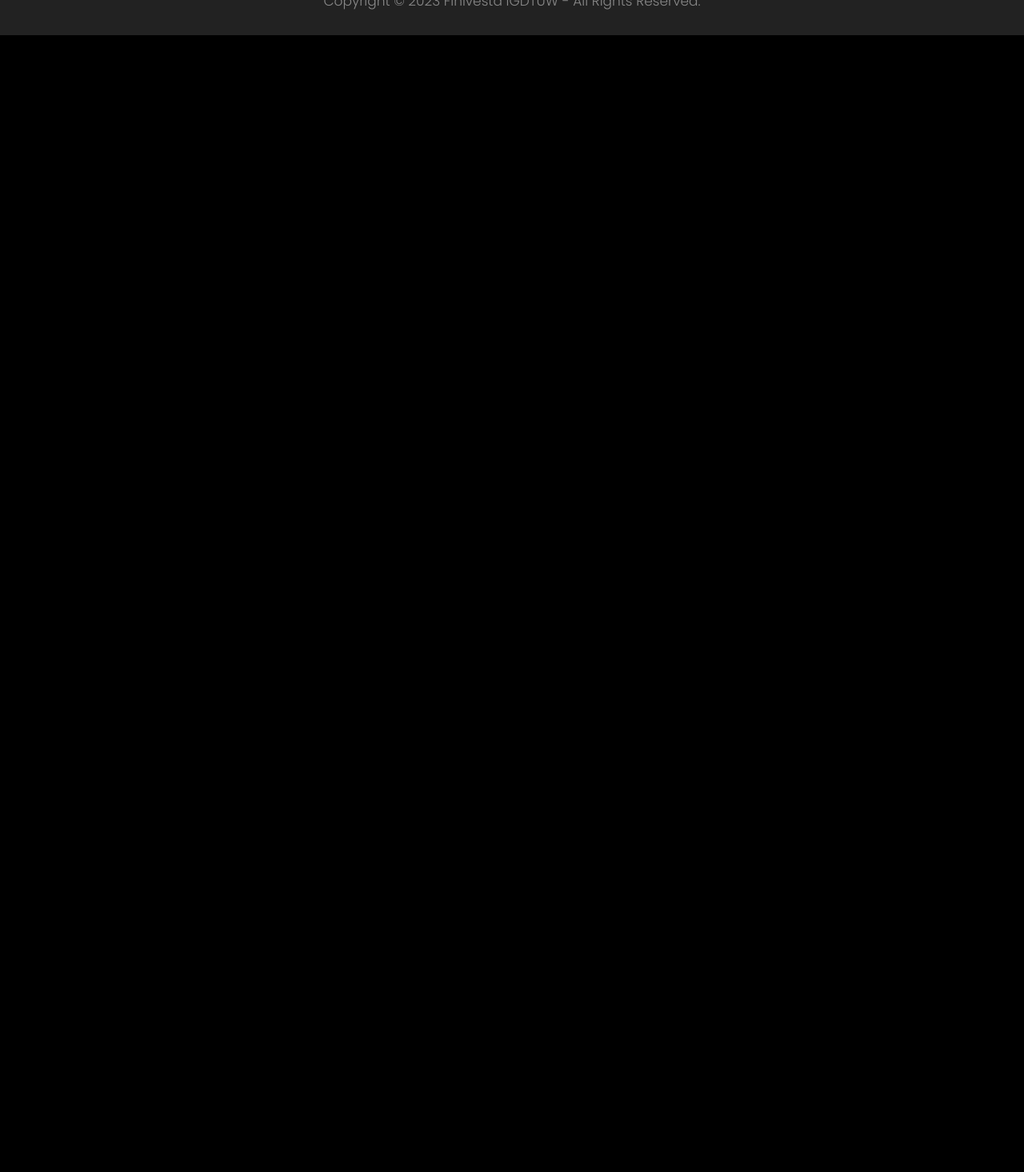
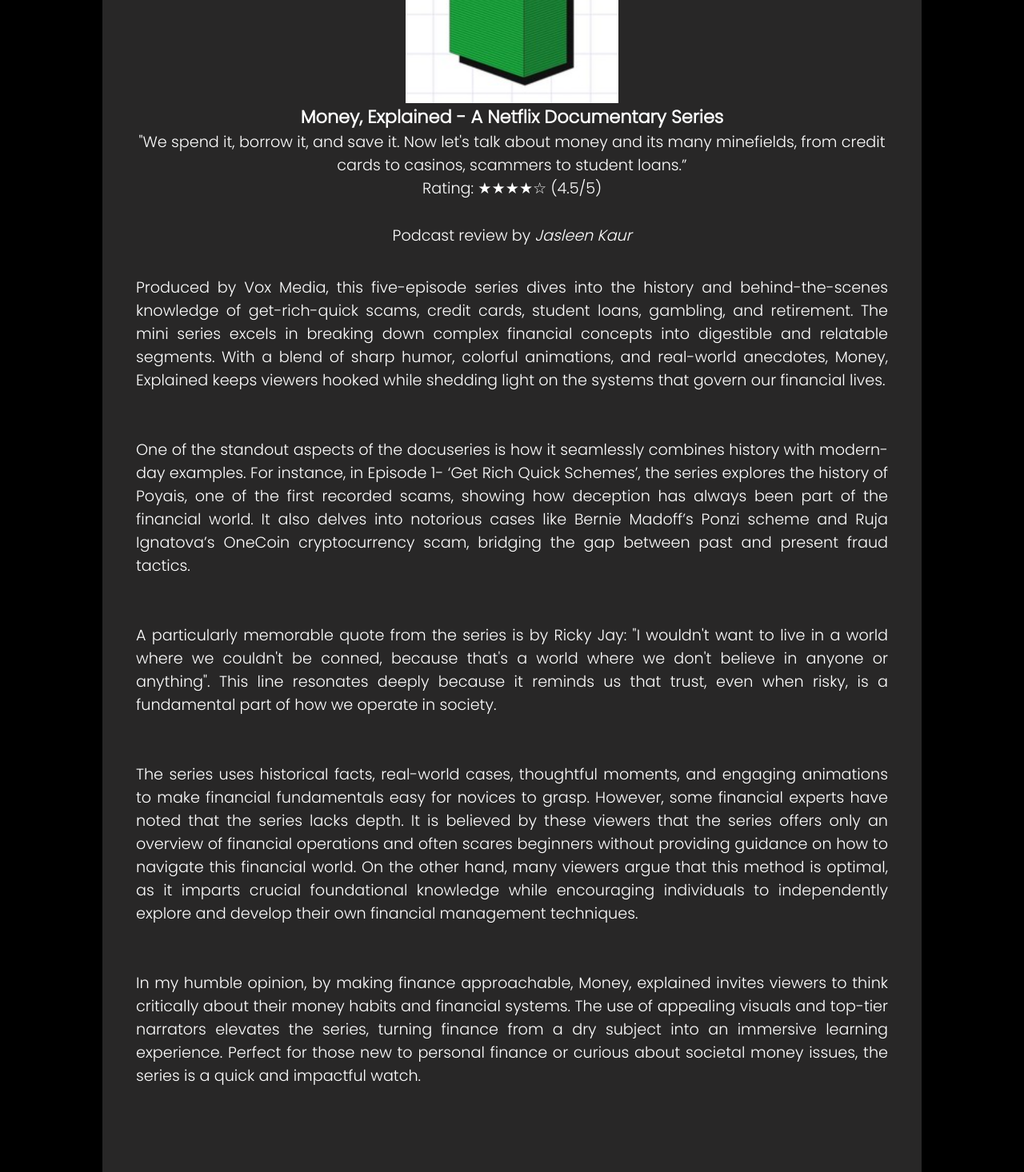
Before and after one commit to Finivesta-IGDTUW/Official-website, a React (Create React App) app: page /resources/podcasts/MoneyExplained in a window 1280 px wide. Shown: the part 400-1866 px from the top of the page at 80% size. Before the commit the page ends 800 px from the top, so only its background shows below. Built offline with nearby package versions, Linux system fonts and the light colour scheme.

Commit message:
Added new podcast components and images, updated App.js and Podcast.js

```diff
--- a/src/App.js
+++ b/src/App.js
@@ -60,6 +60,8 @@ import WeStudyBillionaires from "./Resources/Podcasts/we_study_billionaires";
 import FinshotsReview from './Resources/Podcasts/finshot_review';
 import FinanceReview from './Resources/Podcasts/school_of_finance';
 import Indicator from './Resources/Podcasts/indicator';
+import PersonalFinance from './Resources/Podcasts/PersonalFinance';
+import MoneyExplained from './Resources/Podcasts/MoneyExplained';
 
 const AppContent = () => {
   const [loaded, setLoaded] = useState(false);
@@ -121,7 +123,9 @@ const AppContent = () => {
 
           <Route path="/resources/youtube" element={<Youtube/>}/>
           <Route path="/resources/podcasts" element={<Podcast/>}/>
+          <Route path="/resources/podcasts/MoneyExplained" element={<MoneyExplained/>}/>
           <Route path="/resources/podcasts/indicator" element={<Indicator/>}/>
+
           <Route path="/team" element={<Team/>}/>
           <Route path="/contact" element={<Contact/>}/>
         </Routes>
--- /dev/null
+++ b/src/Resources/Podcasts/MoneyExplained.js
@@ -0,0 +1,77 @@
+import React from 'react';
+import moneyExplained from '../Images/podcasts/moneyExplained.png';
+import '../BookReviews/bookpages/book-page.css';
+
+const MoneyExplained = () => {
+  return (
+    <div className="book-page-box">
+      <div className="book-header">
+        <a href="https://www.netflix.com/in/title/81345769" target="_blank" rel="noopener noreferrer">
+          <img
+            src={moneyExplained}
+            alt="Money, Explained - A Netflix Documentary Series"
+          />
+        </a>
+
+        <div className="book-title">
+          <h1>Money, Explained - A Netflix Documentary Series</h1>
+          <p>"We spend it, borrow it, and save it. Now let's talk about money and its many
+          minefields, from credit cards to casinos, scammers to student loans.”</p>
+          <p className="author">Rating: ★★★★☆ (4.5/5)</p>
+          <p>Podcast review by <i>Jasleen Kaur</i></p>
+        </div>
+      </div>
+
+      <div className="book-para">
+        <p>
+        Produced by Vox Media, this five-episode series dives into the history and
+behind-the-scenes knowledge of get-rich-quick scams, credit cards, student loans,
+gambling, and retirement. The mini series excels in breaking down complex financial
+concepts into digestible and relatable segments. With a blend of sharp humor, colorful
+animations, and real-world anecdotes, Money, Explained keeps viewers hooked while
+shedding light on the systems that govern our financial lives.
+        </p>
+        <br/><br/>
+        <p>
+        One of the standout aspects of the docuseries is how it seamlessly combines history
+with modern-day examples. For instance, in Episode 1- ‘Get Rich Quick Schemes’, the
+series explores the history of Poyais, one of the first recorded scams, showing how
+deception has always been part of the financial world. It also delves into notorious
+cases like Bernie Madoff’s Ponzi scheme and Ruja Ignatova’s OneCoin cryptocurrency
+scam, bridging the gap between past and present fraud tactics.
+        </p>
+        <br/><br/>
+        <p>
+        A particularly memorable quote from the series is by Ricky Jay: "I wouldn't want to live
+in a world where we couldn't be conned, because that's a world where we don't believe
+in anyone or anything". This line resonates deeply because it reminds us that trust, even
+when risky, is a fundamental part of how we operate in society.
+        </p>
+        <br/><br/>
+        <p>
+        The series uses historical facts, real-world cases, thoughtful moments, and engaging
+animations to make financial fundamentals easy for novices to grasp. However, some
+financial experts have noted that the series lacks depth. It is believed by these viewers
+that the series offers only an overview of financial operations and often scares
+beginners without providing guidance on how to navigate this financial world. On the
+other hand, many viewers argue that this method is optimal, as it imparts crucial
+foundational knowledge while encouraging individuals to independently explore and
+develop their own financial management techniques.
+        </p>
+        <br/><br/>
+        <p>
+        In my humble opinion, by making finance approachable, Money, explained invites
+viewers to think critically about their money habits and financial systems. The use of
+appealing visuals and top-tier narrators elevates the series, turning finance from a dry
+subject into an immersive learning experience. Perfect for those new to personal
+finance or curious about societal money issues, the series is a quick and impactful
+watch.
+        </p>
+        <br/><br/>
+
+      </div>
+    </div>
+  );
+};
+
+export default MoneyExplained;
--- /dev/null
+++ b/src/Resources/Podcasts/PersonalFinance.js
@@ -0,0 +1,75 @@
+import React from 'react';
+import personalfinanceimg from '../Images/podcasts/personalfinanceimg.png';
+import '../BookReviews/bookpages/book-page.css';
+
+const PersonalFinance = () => {
+  return (
+    <div className="book-page-box">
+      <div className="book-header">
+        <a href="https://open.spotify.com/show/1zVBTDKimC3UoOQy59KDrR" target="_blank" rel="noopener noreferrer">
+          <img
+            src={personalfinanceimg}
+            alt="The personal finance"
+          />
+        </a>
+
+        <div className="book-title">
+          <h1>The personal finance</h1>
+          <p>-by Andrew Giancola</p>
+          <p className="author">Rating: ★★★★☆ (4.5/5)</p>
+          <p>Podcast review by <i>Srishti</i></p>
+        </div>
+      </div>
+
+      <div className="book-para">
+        <p>
+        Andrew Giancola's personal finance podcast is all about helping you manage your money
+        better. He shares practical tips, interviews experts, and covers a wide range of topics like
+        budgeting, investing, and more. His engaging style and real-life examples make complex
+        financial concepts easy to understand.
+        </p>
+        <br/><br/>
+        <p>
+        Andrew emphasizes the importance of tracking your income and expenses to gain a clear
+understanding of where your money is going. He also suggests having an emergency fund that
+covers at least three to six months' worth of living expenses. This safety net is crucial for
+handling unexpected events.
+        </p>
+        <br/><br/>
+        <p>
+        Investing early is another key point Andrew makes, highlighting the benefits of compound
+interest. The sooner you start investing, the more time your money has to grow. In addition to
+practical advice, Andrew encourages listeners to educate themselves about personal finance.
+He recommends exploring books, podcasts, and other resources to enhance your financial
+literacy.
+        </p>
+        <br/><br/>
+        <p>
+        His show is filled with actionable tips that you can apply to your finances immediately. Andrew
+often features guest interviews with finance experts, providing valuable insights and diverse
+perspectives on various topics.
+        </p>
+        <br/><br/>
+        <p>
+        His engaging style makes complex financial subjects easy to understand and relatable. With a
+wide range of topics covered, from budgeting to investing, there's something for everyone.
+Andrew uses real-life examples to illustrate his points, making the content more relatable and
+applicable to everyday life.
+        </p>
+        <br/><br/>
+        <p>
+        One really cool tip he shared is "paying yourself first." It just means that when you get your
+paycheck, you should save some money right away before spending on anything else. Think of it
+like a must-do expense. This way, you can grow your savings without even having to think
+about it.
+        </p>
+        <br/><br/>
+        <p>In conclusion, Andrew's approach to personal finance combines practical advice, expert insights
+        and relatable examples, making it easier for anyone to take control of their financial future.
+        </p>
+      </div>
+    </div>
+  );
+};
+
+export default PersonalFinance;
--- a/src/Resources/Podcasts/Podcast.js
+++ b/src/Resources/Podcasts/Podcast.js
@@ -9,6 +9,8 @@ import Westudy from "../Images/podcasts/westudy.jpg";
 import EconomicsCover from "../Images/podcasts/economicsexplained4.jpeg";
 import panchratnaimg from "../Images/podcasts/panchratna.png";
 import indicatorimg from "../Images/podcasts/indicatorimg.png";
+import personalfinanceimg from "../Images/podcasts/personalfinanceimg.png";
+import MoneyExplained from "../Images/podcasts/moneyExplained.png";
 
 const Podcast = () => {
   return (
@@ -66,6 +68,43 @@ const Podcast = () => {
               <h2>The Indicator from Planet Money</h2>
               <a
                 href="https://open.spotify.com/show/4X3yDKgVTWRjSd6r0vhgo4#login"
+                target="_blank"
+                rel="noopener noreferrer"
+              >
+              <i className="fab fa-spotify" />
+              </a>
+            </div>
+
+        </div>
+        <div className="boxsmall">
+          <Link to="/resources/podcasts/MoneyExplained">
+            <div className="img podcast">
+              <img src={MoneyExplained} alt="Money Explained" />
+            </div>
+          </Link>
+            <div className="podcast-text">
+              <h2>Money, Explained - A Netflix Documentary Series</h2>
+              <a
+                href="https://www.netflix.com/in/title/81345769"
+                target="_blank"
+                rel="noopener noreferrer"
+              >
+              <i className="fab fa-netflix" />
+
+              </a>
+            </div>
+
+        </div>
+        <div className="boxsmall">
+          <Link to="/resources/podcasts/PersonalFinance">
+            <div className="img podcast">
+              <img src={personalfinanceimg} alt="The Indicator from Planet Money" />
+            </div>
+          </Link>
+            <div className="podcast-text">
+              <h2>The Personal Finance</h2>
+              <a
+                href="https://open.spotify.com/show/1zVBTDKimC3UoOQy59KDrR"
                 target="_blank"
                 rel="noopener noreferrer"
               >
```
Also changed, not shown: src/Resources/Images/podcasts/moneyExplained.png (added), 1 other file (tests, documents, lock files or other folders).
